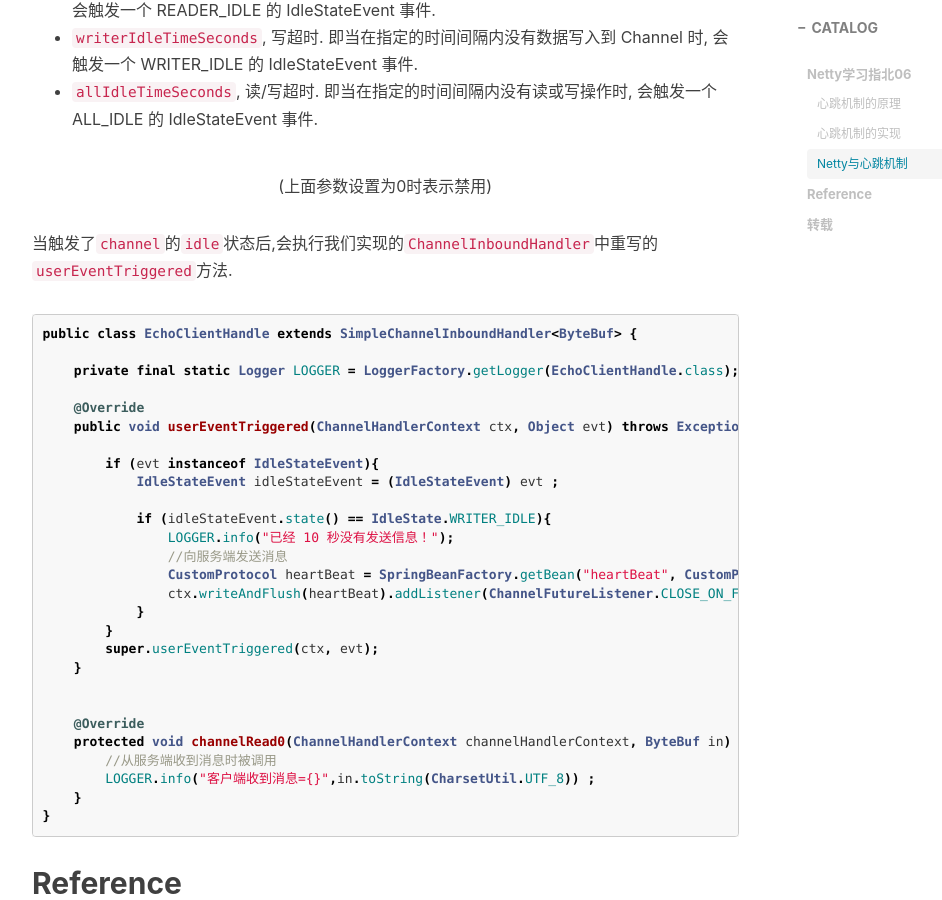
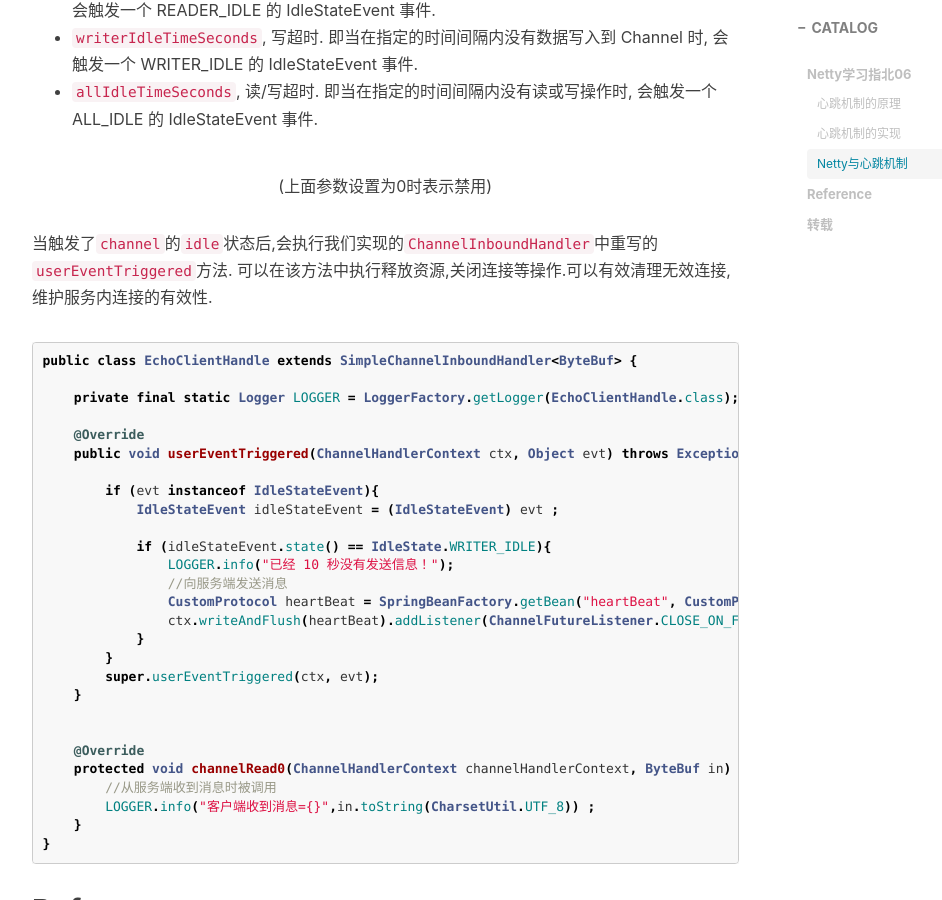
Before and after one commit to MistRay/mistray.github.io, a Jekyll site: the page built from _posts/2019-09-24-Netty学习指北06.md, in a window 1280 px wide and 900 px high, scrolled down 1929 px. Shown: the whole window, without its empty margins (233-1175 px from the left). Built offline with Jekyll 4.4.1, drawn with Linux system fonts in a browser that asks for light colours; nearby versions of some CDN libraries; comment, search, counter and statistics services are not loaded.

Commit message:
添加对userEventTriggered使用方法的解释

````diff
--- a/_posts/2019-09-24-Netty学习指北06.md
+++ b/_posts/2019-09-24-Netty学习指北06.md
@@ -58,7 +58,7 @@ public IdleStateHandler(int readerIdleTimeSeconds, int writerIdleTimeSeconds, in
 <center>(上面参数设置为0时表示禁用)</center>
 
 当触发了`channel`的`idle`状态后,会执行我们实现的`ChannelInboundHandler`中重写的`userEventTriggered`方法.
-
+可以在该方法中执行释放资源,关闭连接等操作.可以有效清理无效连接,维护服务内连接的有效性.
 ```java
 public class EchoClientHandle extends SimpleChannelInboundHandler<ByteBuf> {
 
@@ -90,6 +90,8 @@ public class EchoClientHandle extends SimpleChannelInboundHandler<ByteBuf> {
 ```
 
 
+
+
 ## Reference
 * [Netty实战](https://book.douban.com/subject/27038538/)
 * [netty.io](https://netty.io/)
````
